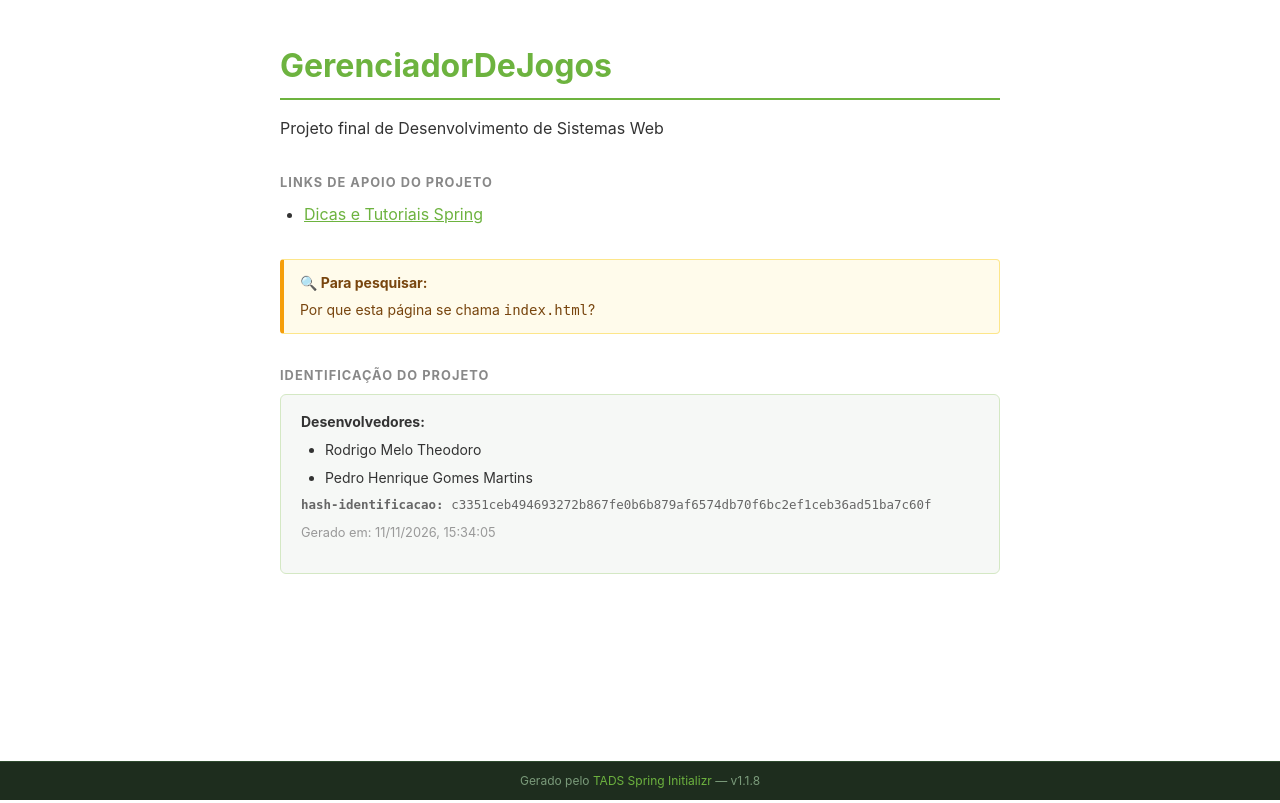
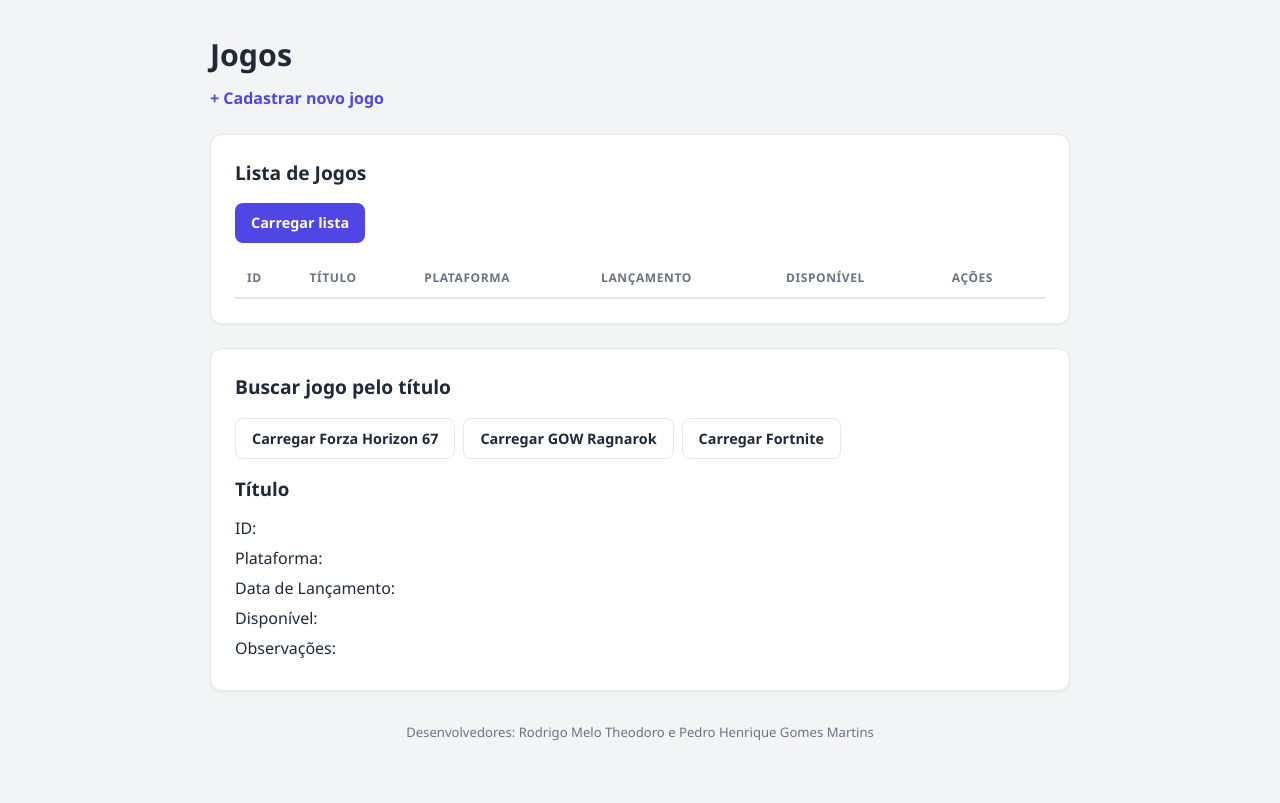
Before and after one commit to RodrigoMeloTheo/gerenciadorDeJogos, a Spring Boot app: page / in a window 1280 px wide. Run offline with Spring Boot 4, Linux system fonts and the light colour scheme; lists and menus that the app fills with data are empty.

Commit message:
Pagina de listagem e de cadastro criadas, e também os endpoints de altearar e deletar

```diff
--- a/src/main/resources/application.properties
+++ b/src/main/resources/application.properties
@@ -10,3 +10,5 @@ spring.application.name=gerenciadorDeJogos
 
 # --- Jackson (serialização JSON formatada) ---
 spring.jackson.serialization.INDENT_OUTPUT=true
+
+server.error.include-binding-errors=always
--- a/src/main/resources/static/index.html
+++ b/src/main/resources/static/index.html
@@ -1,59 +1,210 @@
 <!-- hash-identificacao: c3351ceb494693272b867fe0b6b879af6574db70f6bc2ef1ceb36ad51ba7c60f -->
-<!--
-  Arquivo gerado automaticamente pelo TADS Spring Initializr customizado (versão didática).
-  ATENÇÃO: Este arquivo NÃO é gerado pelo Spring Initializr oficial.
--->
 <!DOCTYPE html>
 <html lang="pt-BR">
 <head>
   <meta charset="UTF-8">
   <meta name="viewport" content="width=device-width, initial-scale=1.0">
-  <title>GerenciadorDeJogos</title>
-  <style>
-    body { font-family: -apple-system, BlinkMacSystemFont, 'Segoe UI', sans-serif; max-width: 720px; margin: 2.5rem auto; padding: 0 1.25rem 5rem; color: #333; line-height: 1.6; }
-    h1 { color: #6db33f; border-bottom: 2px solid #6db33f; padding-bottom: 0.4rem; margin-bottom: 0.25rem; }
-    h2 { font-size: 0.8rem; font-weight: 700; text-transform: uppercase; letter-spacing: 0.08em; color: #888; margin-top: 2rem; margin-bottom: 0.5rem; }
-    a { color: #6db33f; }
-    ul { padding-left: 1.5rem; margin: 0; }
-    li { margin: 0.35rem 0; }
-    .meta { background: #f6f8f6; border: 1px solid #d4e8c4; border-radius: 6px; padding: 1rem 1.25rem; font-size: 0.875rem; }
-    .hash { font-family: monospace; font-size: 0.78rem; word-break: break-all; color: #666; margin: 0.25rem 0 0; }
-    .generated { font-size: 0.8rem; color: #999; margin-top: 0.5rem; }
-    .curiosity { background: #fffbeb; border: 1px solid #fde68a; border-left: 4px solid #f59e0b; border-radius: 4px; padding: 0.75rem 1rem; margin-top: 2rem; font-size: 0.875rem; color: #78450e; }
-    .curiosity strong { display: block; margin-bottom: 0.25rem; }
-    .site-footer { position: fixed; bottom: 0; left: 0; right: 0; background: #1e2d1e; color: #7a9a7a; font-size: 0.75rem; text-align: center; padding: 0.6rem 1rem; border-top: 1px solid #2e4a2e; }
-    .site-footer a { color: #6db33f; text-decoration: none; }
-    .site-footer a:hover { text-decoration: underline; }
-  </style>
+  <title>Gerenciador de Jogos</title>
+  <link rel="stylesheet" href="style.css">
 </head>
 <body>
-  <h1>GerenciadorDeJogos</h1>
-  <p>Projeto final de Desenvolvimento de Sistemas Web</p>
+<main class="container">
+  <h1>Jogos</h1>
+  <a href="form.html">+ Cadastrar novo jogo</a>
 
-  <h2>Links de apoio do projeto</h2>
-  <ul>
+  <section class="card">
+    <h2>Lista de Jogos</h2>
+    <button id="btnListar">Carregar lista</button>
+    <div class="tabela-wrap">
+      <table>
+        <thead>
+        <tr>
+          <th>ID</th><th>Título</th><th>Plataforma</th><th>Lançamento</th><th>Disponível</th><th>Ações</th>
+        </tr>
+        </thead>
+        <tbody id="corpoTabela"></tbody>
+      </table>
+    </div>
+  </section>
 
-    <li><a href="https://github.com/ftsuda-senac/dicas-desenvolvimento/blob/main/Dicas-e-Tutoriais-Spring.md" target="_blank" rel="noopener noreferrer">Dicas e Tutoriais Spring</a></li>
-  </ul>
+  <section class="card" id="secaoEdicao" style="display:none">
+    <h2>Editar Jogo: <span id="editTitulo"></span></h2>
+    <form id="formEdicao">
+      <div class="campo">
+        <label for="editPlataforma">Plataforma:</label>
+        <input type="text" id="editPlataforma" required maxlength="100" />
+      </div>
+      <div class="campo">
+        <label for="editDataLancamento">Data de Lançamento:</label>
+        <input type="date" id="editDataLancamento" required />
+      </div>
+      <div class="campo">
+        <label class="check"><input type="checkbox" id="editDisponivel" /> Disponível</label>
+      </div>
+      <div class="campo">
+        <label for="editObservacoes">Observações:</label>
+        <textarea id="editObservacoes" maxlength="500" rows="3"></textarea>
+      </div>
+      <div class="botoes-form">
+        <button type="submit">Salvar alterações</button>
+        <button type="button" class="secundario" onclick="fecharFormEdicao()">Cancelar</button>
+      </div>
+    </form>
+  </section>
 
-  <div class="curiosity">
-    <strong>🔍 Para pesquisar:</strong>
-    Por que esta página se chama <code>index.html</code>?
-  </div>
+  <section class="card">
+    <h2>Buscar jogo pelo título</h2>
+    <div class="acoes-topo">
+      <button class="btnBusca secundario" data-titulo="Forza Horizon 67">Carregar Forza Horizon 67</button>
+      <button class="btnBusca secundario" data-titulo="GOW Ragnarok">Carregar GOW Ragnarok</button>
+      <button class="btnBusca secundario" data-titulo="Fortnite">Carregar Fortnite</button>
+    </div>
+    <article>
+      <h3 id="titulo">Título</h3>
+      <p>ID: <strong id="id"></strong></p>
+      <p>Plataforma: <strong id="plataforma"></strong></p>
+      <p>Data de Lançamento: <strong id="dataLancamento"></strong></p>
+      <p>Disponível: <strong id="disponivel"></strong></p>
+      <p>Observações: <strong id="observacoes"></strong></p>
+    </article>
+  </section>
 
-  <h2>Identificação do projeto</h2>
-  <div class="meta">
-    <strong>Desenvolvedores:</strong>
-    <ul>
-      <li>Rodrigo Melo Theodoro</li>
-      <li>Pedro Henrique Gomes Martins</li>
-    </ul>
-    <p class="hash"><strong>hash-identificacao:</strong> c3351ceb494693272b867fe0b6b879af6574db70f6bc2ef1ceb36ad51ba7c60f</p>
-    <p class="generated">Gerado em: 11/11/2026, 15:34:05</p>
-  </div>
+  <p class="rodape">Desenvolvedores: Rodrigo Melo Theodoro e Pedro Henrique Gomes Martins</p>
+</main>
 
-  <footer class="site-footer">
-    Gerado pelo <a href="https://ftsuda-senac.github.io/tads-spring-initializr/" target="_blank" rel="noopener noreferrer">TADS Spring Initializr</a> — v1.1.8
-  </footer>
+<script>
+  // Evita que texto digitado pelo usuário seja interpretado como HTML ao montar a tabela
+  function esc(texto) {
+    return String(texto ?? '').replace(/[&<>"']/g, c => (
+      { '&': '&amp;', '<': '&lt;', '>': '&gt;', '"': '&quot;', "'": '&#39;' }[c]));
+  }
+
+  // Buscar e exibir a lista de jogos
+  document.getElementById('btnListar').addEventListener('click', async () => {
+    try {
+      const httpResp = await fetch('/jogos');
+      if (!httpResp.ok) {
+        throw new Error('Erro HTTP ' + httpResp.status);
+      }
+      const jogos = await httpResp.json();
+      const tbody = document.getElementById('corpoTabela');
+      tbody.innerHTML = '';
+      for (const j of jogos) {
+        tbody.insertAdjacentHTML('beforeend',
+          `<tr>
+              <td>${esc(j.id)}</td>
+              <td>${esc(j.titulo)}</td>
+              <td>${esc(j.plataforma)}</td>
+              <td>${esc(j.dataLancamento)}</td>
+              <td>${j.disponivel
+            ? '<span class="badge sim">Sim</span>'
+            : '<span class="badge nao">Não</span>'}</td>
+              <td class="acoes">
+                <button class="btnEditar pequeno secundario" data-titulo="${esc(j.titulo)}">Editar</button>
+                <button class="btnExcluir pequeno perigo" data-titulo="${esc(j.titulo)}">Excluir</button>
+              </td>
+            </tr>`
+        );
+      }
+    } catch (err) {
+      alert('Erro ao carregar lista: ' + err.message);
+    }
+  });
+
+  // Botões Editar/Excluir são criados dinamicamente: delegação de evento na tabela
+  document.getElementById('corpoTabela').addEventListener('click', (evt) => {
+    const btn = evt.target.closest('button');
+    if (!btn) return;
+    if (btn.classList.contains('btnEditar')) abrirFormEdicao(btn.dataset.titulo);
+    if (btn.classList.contains('btnExcluir')) excluirJogo(btn.dataset.titulo);
+  });
+
+  // encodeURIComponent é necessário porque títulos têm espaços (ex.: "GOW Ragnarok")
+  async function getJogo(titulo) {
+    try {
+      const httpResp = await fetch(`/jogos/${encodeURIComponent(titulo)}`);
+      if (!httpResp.ok) {
+        throw new Error('Erro HTTP ' + httpResp.status);
+      }
+      const j = await httpResp.json();
+      document.getElementById('titulo').textContent = j.titulo;
+      document.getElementById('id').textContent = j.id;
+      document.getElementById('plataforma').textContent = j.plataforma;
+      document.getElementById('dataLancamento').textContent = j.dataLancamento;
+      document.getElementById('disponivel').textContent = j.disponivel ? 'Sim' : 'Não';
+      document.getElementById('observacoes').textContent = j.observacoes ?? '';
+    } catch (err) {
+      alert('Erro ao buscar jogo: ' + err.message);
+    }
+  }
+
+  for (const btn of document.querySelectorAll('.btnBusca')) {
+    btn.addEventListener('click', () => getJogo(btn.dataset.titulo));
+  }
+
+  // Busca os dados atuais e pré-preenche o formulário de edição
+  async function abrirFormEdicao(titulo) {
+    const httpResp = await fetch(`/jogos/${encodeURIComponent(titulo)}`);
+    if (!httpResp.ok) {
+      alert('Não foi possível carregar os dados para edição.');
+      return;
+    }
+    const j = await httpResp.json();
+    document.getElementById('editTitulo').textContent = titulo;
+    document.getElementById('editPlataforma').value = j.plataforma ?? '';
+    document.getElementById('editDataLancamento').value = j.dataLancamento;
+    document.getElementById('editDisponivel').checked = !!j.disponivel;
+    document.getElementById('editObservacoes').value = j.observacoes ?? '';
+
+    // Armazena o título no formulário para usar no submit
+    document.getElementById('formEdicao').dataset.titulo = titulo;
+    document.getElementById('secaoEdicao').style.display = 'block';
+  }
+
+  function fecharFormEdicao() {
+    document.getElementById('secaoEdicao').style.display = 'none';
+  }
+
+  document.getElementById('formEdicao').addEventListener('submit', async (evt) => {
+    evt.preventDefault();
+    const titulo = evt.target.dataset.titulo;
+
+    const dados = {
+      plataforma: document.getElementById('editPlataforma').value,
+      dataLancamento: document.getElementById('editDataLancamento').value,
+      disponivel: document.getElementById('editDisponivel').checked,
+      observacoes: document.getElementById('editObservacoes').value,
+    };
+
+    const resp = await fetch(`/jogos/${encodeURIComponent(titulo)}`, {
+      method: 'PUT',
+      headers: { 'Content-Type': 'application/json' },
+      body: JSON.stringify(dados),
+    });
+
+    if (resp.ok) {
+      alert('Jogo alterado com sucesso!');
+      fecharFormEdicao();
+      document.getElementById('btnListar').click(); // recarrega a tabela
+    } else {
+      alert('Erro ao alterar: HTTP ' + resp.status);
+    }
+  });
+
+  async function excluirJogo(titulo) {
+    const confirmado = window.confirm(
+      `Deseja realmente excluir "${titulo}"?\nEsta ação não pode ser desfeita.`
+    );
+    if (!confirmado) return;
+
+    const resp = await fetch(`/jogos/${encodeURIComponent(titulo)}`, { method: 'DELETE' });
+    if (resp.ok) {
+      alert('Jogo excluído com sucesso!');
+      document.getElementById('btnListar').click(); // recarrega a tabela
+    } else {
+      alert('Erro ao excluir: HTTP ' + resp.status);
+    }
+  }
+</script>
 </body>
 </html>
--- /dev/null
+++ b/src/main/resources/static/style.css
@@ -0,0 +1,166 @@
+:root {
+  --cor-principal: #4f46e5;
+  --cor-principal-escura: #4338ca;
+  --cor-perigo: #dc2626;
+  --cor-perigo-escura: #b91c1c;
+  --cor-fundo: #f3f4f6;
+  --cor-card: #ffffff;
+  --cor-borda: #e5e7eb;
+  --cor-texto: #1f2937;
+  --cor-texto-suave: #6b7280;
+}
+
+* { box-sizing: border-box; }
+
+body {
+  margin: 0;
+  font-family: 'Segoe UI', system-ui, -apple-system, sans-serif;
+  background: var(--cor-fundo);
+  color: var(--cor-texto);
+  line-height: 1.5;
+}
+
+.container {
+  max-width: 900px;
+  margin: 0 auto;
+  padding: 32px 20px 48px;
+}
+
+.container.estreito { max-width: 560px; }
+
+h1 { margin: 0 0 8px; font-size: 1.9rem; }
+h2 { margin: 0 0 16px; font-size: 1.2rem; }
+h3 { margin: 0 0 12px; }
+
+a { color: var(--cor-principal); text-decoration: none; font-weight: 600; }
+a:hover { text-decoration: underline; }
+
+hr { display: none; }
+
+.card {
+  background: var(--cor-card);
+  border: 1px solid var(--cor-borda);
+  border-radius: 12px;
+  padding: 24px;
+  margin-top: 24px;
+  box-shadow: 0 1px 3px rgba(0, 0, 0, 0.06);
+}
+
+/* ---------- Botões ---------- */
+button, .btn {
+  font: inherit;
+  font-size: 0.9rem;
+  font-weight: 600;
+  background: var(--cor-principal);
+  color: #fff;
+  border: none;
+  border-radius: 8px;
+  padding: 9px 16px;
+  cursor: pointer;
+  transition: background 0.15s;
+}
+button:hover { background: var(--cor-principal-escura); }
+
+button.secundario {
+  background: #fff;
+  color: var(--cor-texto);
+  border: 1px solid var(--cor-borda);
+}
+button.secundario:hover { background: var(--cor-fundo); }
+
+button.perigo { background: var(--cor-perigo); }
+button.perigo:hover { background: var(--cor-perigo-escura); }
+
+button.pequeno { padding: 5px 12px; font-size: 0.82rem; }
+
+.acoes-topo { display: flex; flex-wrap: wrap; gap: 8px; margin-bottom: 16px; }
+
+/* ---------- Tabela ---------- */
+.tabela-wrap { overflow-x: auto; margin-top: 16px; }
+
+table { width: 100%; border-collapse: collapse; }
+
+th {
+  text-align: left;
+  font-size: 0.75rem;
+  text-transform: uppercase;
+  letter-spacing: 0.05em;
+  color: var(--cor-texto-suave);
+  padding: 10px 12px;
+  border-bottom: 2px solid var(--cor-borda);
+}
+
+td {
+  padding: 12px;
+  border-bottom: 1px solid var(--cor-borda);
+  vertical-align: middle;
+}
+
+tbody tr:hover { background: #f9fafb; }
+
+td.acoes { white-space: nowrap; display: flex; gap: 6px; }
+
+.badge {
+  display: inline-block;
+  padding: 2px 10px;
+  border-radius: 999px;
+  font-size: 0.78rem;
+  font-weight: 600;
+}
+.badge.sim { background: #dcfce7; color: #166534; }
+.badge.nao { background: #fee2e2; color: #991b1b; }
+
+/* ---------- Formulários ---------- */
+.campo { margin-bottom: 18px; }
+
+label {
+  display: block;
+  font-weight: 600;
+  font-size: 0.9rem;
+  margin-bottom: 6px;
+}
+
+input[type="text"],
+input[type="date"],
+textarea {
+  width: 100%;
+  font: inherit;
+  padding: 10px 12px;
+  border: 1px solid #d1d5db;
+  border-radius: 8px;
+  background: #fff;
+}
+
+input:focus, textarea:focus {
+  outline: none;
+  border-color: var(--cor-principal);
+  box-shadow: 0 0 0 3px rgba(79, 70, 229, 0.15);
+}
+
+label.check {
+  display: flex;
+  align-items: center;
+  gap: 8px;
+  font-weight: 500;
+  cursor: pointer;
+}
+
+.error-msg {
+  color: var(--cor-perigo);
+  font-size: 0.82rem;
+  margin: 6px 0 0;
+  min-height: 1em;
+}
+
+.botoes-form { display: flex; gap: 10px; margin-top: 8px; }
+
+/* ---------- Detalhe do jogo buscado ---------- */
+article p { margin: 6px 0; }
+article strong { color: var(--cor-principal); }
+
+.rodape {
+  margin-top: 32px;
+  text-align: center;
+  font-size: 0.82rem;
+  color: var(--cor-texto-suave);
+}
```
Also changed, not shown: src/main/java/br/senac/tads/dsw/gerenciadordejogos/JogoAlteracaoDto.java (added, +60 -0 lines), src/main/java/br/senac/tads/dsw/gerenciadordejogos/JogoController.java (+27 -14 lines), src/main/java/br/senac/tads/dsw/gerenciadordejogos/JogoDto.java (renamed from src/main/java/br/senac/tads/dsw/gerenciadordejogos/Jogo.java, +5 -6 lines), src/main/java/br/senac/tads/dsw/gerenciadordejogos/JogoService.java (+33 -10 lines), src/main/java/br/senac/tads/dsw/gerenciadordejogos/NaoEncontradoException.java (added, +7 -0 lines), src/main/resources/static/form.html (added, +110 -0 lines).
